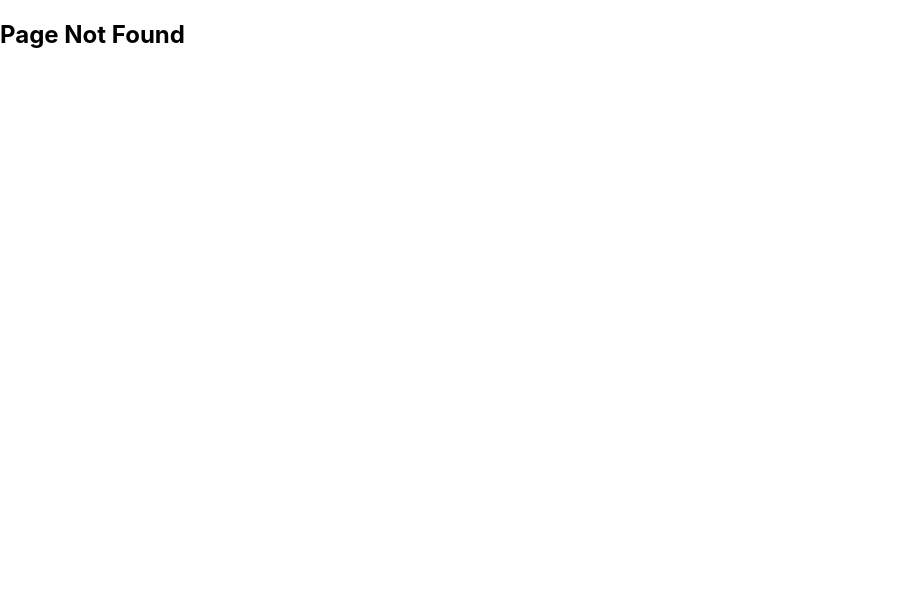
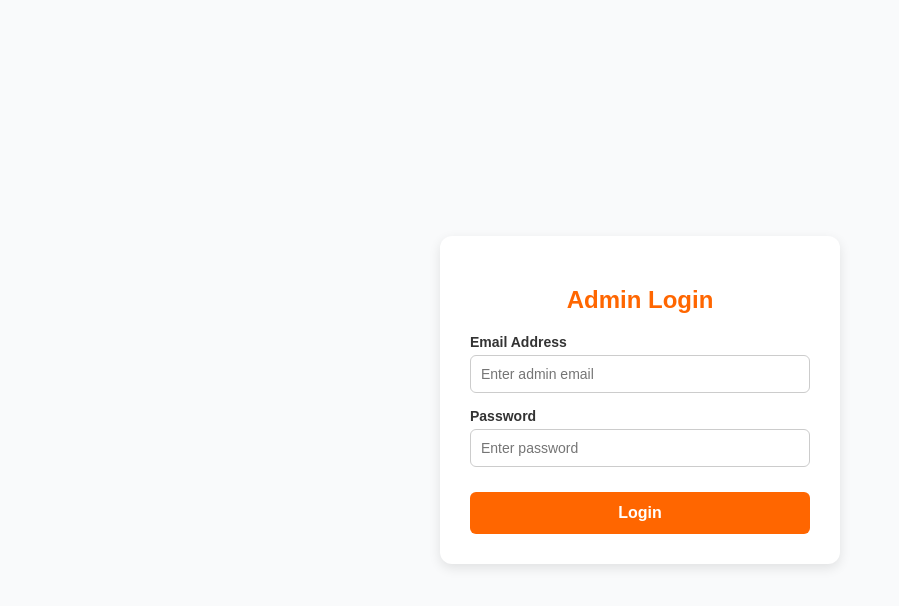
Before and after one commit to pathapatisneha2025-commits/Waterplantdatabse, a React (Create React App) app in the folder adminpannel/waterplantadminpannel/: page /login in a window 1280 px wide. Before the commit this address had no page. Shown: the top 606 px of the page, without its empty margins (0-899 px from the left). Built offline with nearby package versions, Linux system fonts and the light colour scheme.

Commit message:
changes made

```diff
--- a/adminpannel/waterplantadminpannel/package.json
+++ b/adminpannel/waterplantadminpannel/package.json
@@ -7,6 +7,7 @@
     "@testing-library/jest-dom": "^6.9.1",
     "@testing-library/react": "^16.3.0",
     "@testing-library/user-event": "^13.5.0",
+    "moment": "^2.30.1",
     "react": "^19.2.0",
     "react-dom": "^19.2.0",
     "react-icons": "^5.5.0",
--- a/adminpannel/waterplantadminpannel/src/App.js
+++ b/adminpannel/waterplantadminpannel/src/App.js
@@ -9,16 +9,18 @@ import AdminOrdersScreen from "./Pages/AdminOrders";
 import GroceryListStock from "./Pages/AdminInventory";
 import AdminDriverDashboard from "./Pages/AdminDriverdashboard";
 import GroceryDashboard from "./Pages/Dashboard";
+import AdminLogin from "./Pages/Adminlogin";
 function App() {
   return (
   <Router>
   <Routes>
-    <Route path="/" element={<Navigate to="/dashboard" />} />
-    <Route path="/admingrocerylisting" element={<GroceryList />} />
+    <Route path="/" element={<Navigate to="/login" />} />
+<Route path="/login" element={<AdminLogin/>} />
 
     <Route path="/" element={<AdminLayout />} >
     <Route path="/dashboard" element={<GroceryDashboard />} />
 </Route>
+    <Route path="/admingrocerylisting" element={<GroceryList />} />
 
 <Route path="/adminGrocery" element={<AddGrocery />} />
 <Route path="/customermanagement" element={<CustomerManagement />} />
--- a/adminpannel/waterplantadminpannel/src/Pages/AdmingroceryListing.js
+++ b/adminpannel/waterplantadminpannel/src/Pages/AdmingroceryListing.js
@@ -54,7 +54,12 @@ const GroceryList = () => {
   return (
     <div style={styles.wrapper}>
       <div style={styles.headerContainer}>
-        <h1 style={styles.title}>Grocery Items</h1>
+        <div style={styles.headerLeft}>
+          <button style={styles.backBtn} onClick={() => navigate(-1)} title="Go Back">
+            ←
+          </button>
+          <h1 style={styles.title}>Grocery Items</h1>
+        </div>
 
         <button style={styles.addBtn} onClick={() => navigate("/adminGrocery")}>
           ➕ Add Item
@@ -68,24 +73,24 @@ const GroceryList = () => {
           <table style={styles.table}>
             <thead>
               <tr>
-                <th>ID</th>
-                <th>Image</th>
-                <th>Name</th>
-                <th>Brand</th>
-                <th>Category</th>
-                <th>Subcategory</th>
-                <th>Description</th>
-                <th>Discount</th>
-                <th>Qty</th>
-                <th>Unit</th>
-                <th>Stock</th>
+                <th style={styles.th}>ID</th>
+                <th style={styles.th}>Image</th>
+                <th style={styles.th}>Name</th>
+                <th style={styles.th}>Brand</th>
+                <th style={styles.th}>Category</th>
+                <th style={styles.th}>Subcategory</th>
+                <th style={styles.th}>Description</th>
+                <th style={styles.th}>Discount</th>
+                <th style={styles.th}>Qty</th>
+                <th style={styles.th}>Unit</th>
+                <th style={styles.th}>Stock</th>
 
                 {/* ✅ PRICE STRUCTURE */}
-                <th>MRP</th>
-                <th>Non-Premium</th>
-                <th>Premium</th>
+                <th style={styles.th}>MRP</th>
+                <th style={styles.th}>Non-Premium</th>
+                <th style={styles.th}>Premium</th>
 
-                <th>Actions</th>
+                <th style={styles.th}>Actions</th>
               </tr>
             </thead>
 
@@ -99,28 +104,28 @@ const GroceryList = () => {
               ) : (
                 items.map((item) => (
                   <tr key={item.id} style={styles.row}>
-                    <td>{item.id}</td>
+                    <td style={styles.td}>{item.id}</td>
 
-                    <td>
+                    <td style={styles.td}>
                       <img src={item.img} alt="img" style={styles.image} />
                     </td>
 
-                    <td>{item.name}</td>
-                    <td>{item.brand}</td>
-                    <td>{item.category}</td>
-                    <td>{item.subcategory}</td>
-                    <td style={{ maxWidth: "200px" }}>{item.description}</td>
-                    <td>{item.discount}%</td>
-                    <td>{item.quantity}</td>
-                    <td>{item.unit}</td>
-                    <td>{item.stock}</td>
+                    <td style={styles.td}>{item.name}</td>
+                    <td style={styles.td}>{item.brand}</td>
+                    <td style={styles.td}>{item.category}</td>
+                    <td style={styles.td}>{item.subcategory}</td>
+                    <td style={{ ...styles.td, maxWidth: "200px", whiteSpace: "normal" }}>{item.description}</td>
+                    <td style={styles.td}>{item.discount}%</td>
+                    <td style={styles.td}>{item.quantity}</td>
+                    <td style={styles.td}>{item.unit}</td>
+                    <td style={styles.td}>{item.stock}</td>
 
                     {/* ✅ PRICES */}
-                    <td>₹{item.mrp}</td>
-                    <td>₹{item.price}</td>
-                    <td>₹{item.premiumPrice || item.premiumprice}</td>
+                    <td style={styles.td}>₹{item.mrp}</td>
+                    <td style={styles.td}>₹{item.price}</td>
+                    <td style={styles.td}>₹{item.premiumPrice || item.premiumprice}</td>
 
-                    <td style={styles.actionCol}>
+                    <td style={{ ...styles.td, ...styles.actionCol }}>
                       <button style={styles.editBtn} onClick={() => handleEdit(item)}>
                         Edit
                       </button>
@@ -145,22 +150,49 @@ const GroceryList = () => {
 
 const styles = {
   wrapper: {
-    padding: "30px",
+    padding: "15px",
     minHeight: "100vh",
     background: "#f9fafb",
     fontFamily: "Arial",
+    maxWidth: "100%",
+    boxSizing: "border-box",
   },
 
   headerContainer: {
     display: "flex",
     justifyContent: "space-between",
+    alignItems: "center",
     marginBottom: "25px",
+    flexWrap: "wrap",
+    gap: "15px",
+  },
+
+  headerLeft: {
+    display: "flex",
+    alignItems: "center",
+    gap: "15px",
+  },
+
+  backBtn: {
+    background: "#fff",
+    border: "1px solid #ccc",
+    borderRadius: "5px",
+    width: "36px",
+    height: "36px",
+    display: "flex",
+    alignItems: "center",
+    justifyContent: "center",
+    fontSize: "18px",
+    cursor: "pointer",
+    color: "#333",
+    flexShrink: 0,
   },
 
   title: {
     color: "#ff6600",
-    fontSize: "32px",
+    fontSize: "28px",
     fontWeight: "bold",
+    margin: 0,
   },
 
   addBtn: {
@@ -175,15 +207,30 @@ const styles = {
 
   tableCard: {
     background: "#fff",
-    padding: "20px",
+    padding: "10px",
     borderRadius: "12px",
     overflowX: "auto",
+    WebkitOverflowScrolling: "touch",
   },
 
   table: {
     width: "100%",
     borderCollapse: "collapse",
     minWidth: "1300px",
+  },
+
+  th: {
+    borderBottom: "1px solid #eee",
+    padding: "10px",
+    textAlign: "left",
+    whiteSpace: "nowrap",
+  },
+
+  td: {
+    borderBottom: "1px solid #eee",
+    padding: "10px",
+    textAlign: "left",
+    whiteSpace: "nowrap",
   },
 
   image: {
@@ -200,6 +247,7 @@ const styles = {
   actionCol: {
     display: "flex",
     gap: "8px",
+    alignItems: "center",
   },
 
   editBtn: {
@@ -209,6 +257,7 @@ const styles = {
     borderRadius: "6px",
     color: "#fff",
     fontWeight: "bold",
+    cursor: "pointer",
   },
 
   deleteBtn: {
@@ -218,6 +267,7 @@ const styles = {
     borderRadius: "6px",
     color: "#fff",
     fontWeight: "bold",
+    cursor: "pointer",
   },
 
   loadingText: {
--- /dev/null
+++ b/adminpannel/waterplantadminpannel/src/Pages/Adminlogin.js
@@ -0,0 +1,177 @@
+import React, { useState } from "react";
+import { useNavigate } from "react-router-dom";
+
+export default function AdminLogin() {
+  const navigate = useNavigate();
+  const [email, setEmail] = useState("");
+  const [password, setPassword] = useState("");
+  const [loading, setLoading] = useState(false);
+const handleLogin = async (e) => {
+
+    e.preventDefault();
+
+    if(!email || !password){
+        alert("Please enter email/mobile and password");
+        return;
+    }
+
+
+    try{
+
+        const response = await fetch(
+            "https://partyhousedatabase-rpft.onrender.com/admin/login",
+            {
+                method:"POST",
+                headers:{
+                    "Content-Type":"application/json"
+                },
+                body:JSON.stringify({
+
+                    email:email,
+                    password:password
+
+                })
+            }
+        );
+
+
+        const data = await response.json();
+
+
+        console.log("Login Response:",data);
+
+
+
+    if(data.message === "Login successful" && data.admin){
+
+    localStorage.setItem(
+        "admin",
+        JSON.stringify(data.admin)
+    );
+
+
+    navigate("/dashboard");
+
+}
+else{
+
+    alert(data.message || "Invalid login credentials");
+
+}
+
+
+    }
+    catch(error){
+
+        console.log("Login Error:",error);
+
+        alert("Server error. Please try again");
+
+    }
+
+
+}
+
+  const styles = {
+    wrapper: {
+      display: "flex",
+      justifyContent: "center",
+      alignItems: "center",
+      minHeight: "100vh",
+      background: "#f9fafb",
+      fontFamily: "Arial, sans-serif",
+      padding: "15px",
+      boxSizing: "border-box",
+    },
+    card: {
+      background: "#fff",
+      padding: "30px",
+      borderRadius: "12px",
+      boxShadow: "0 4px 12px rgba(0, 0, 0, 0.1)",
+      width: "100%",
+      maxWidth: "400px",
+      boxSizing: "border-box",
+    },
+    title: {
+      color: "#ff6600",
+      fontSize: "24px",
+      fontWeight: "bold",
+      marginBottom: "20px",
+      textAlign: "center",
+      marginT: 0,
+    },
+    inputGroup: {
+      marginBottom: "15px",
+    },
+    label: {
+      display: "block",
+      marginBottom: "5px",
+      fontWeight: "bold",
+      color: "#333",
+      fontSize: "14px",
+    },
+    input: {
+      width: "100%",
+      padding: "10px",
+      border: "1px solid #ccc",
+      borderRadius: "6px",
+      fontSize: "14px",
+      boxSizing: "border-box",
+    },
+    loginBtn: {
+      width: "100%",
+      padding: "12px",
+      background: "#ff6600",
+      color: "#fff",
+      border: "none",
+      borderRadius: "6px",
+      fontWeight: "bold",
+      fontSize: "16px",
+      cursor: "pointer",
+      marginTop: "10px",
+    },
+  };
+
+  return (
+    <div style={styles.wrapper}>
+      <div style={styles.card}>
+        <h2 style={styles.title}>Admin Login</h2>
+<form onSubmit={handleLogin} autoComplete="off">
+
+  <div style={styles.inputGroup}>
+    <label style={styles.label}>Email Address</label>
+    <input
+      type="email"
+      name="login-email"
+      autoComplete="username"
+      style={styles.input}
+      value={email}
+      onChange={(e) => setEmail(e.target.value)}
+      placeholder="Enter admin email"
+      required
+    />
+  </div>
+
+  <div style={styles.inputGroup}>
+    <label style={styles.label}>Password</label>
+    <input
+      type="password"
+      name="login-password"
+      autoComplete="new-password"
+      style={styles.input}
+      value={password}
+      onChange={(e) => setPassword(e.target.value)}
+      placeholder="Enter password"
+      required
+    />
+  </div>
+
+  <button type="submit" style={styles.loginBtn} disabled={loading}>
+    {loading ? "Logging in..." : "Login"}
+  </button>
+
+</form>
+      </div>
+    </div>
+  );
+}
--- a/adminpannel/waterplantadminpannel/src/components/AdminLayout.js
+++ b/adminpannel/waterplantadminpannel/src/components/AdminLayout.js
@@ -18,7 +18,10 @@ const AdminLayout = () => {
 
 
   ];
-
+const handleLogout = () => {
+  localStorage.removeItem("adminLoggedIn");
+  navigate("/login", { replace: true });
+};
   return (
     <div style={container}>
       {/* Sidebar */}
@@ -45,9 +48,9 @@ const AdminLayout = () => {
         </div>
 
         {/* Logout */}
-        <div style={logoutBtn} onClick={() => alert("Logout clicked!")}>
-          <FiLogOut style={{ marginRight: 10 }} /> Logout
-        </div>
+    <div style={logoutBtn} onClick={handleLogout}>
+  <FiLogOut style={{ marginRight: 10 }} /> Logout
+</div>
       </aside>
 
       {/* Main Content */}
```
Also changed, not shown: 2 other files (tests, documents, lock files or other folders).
